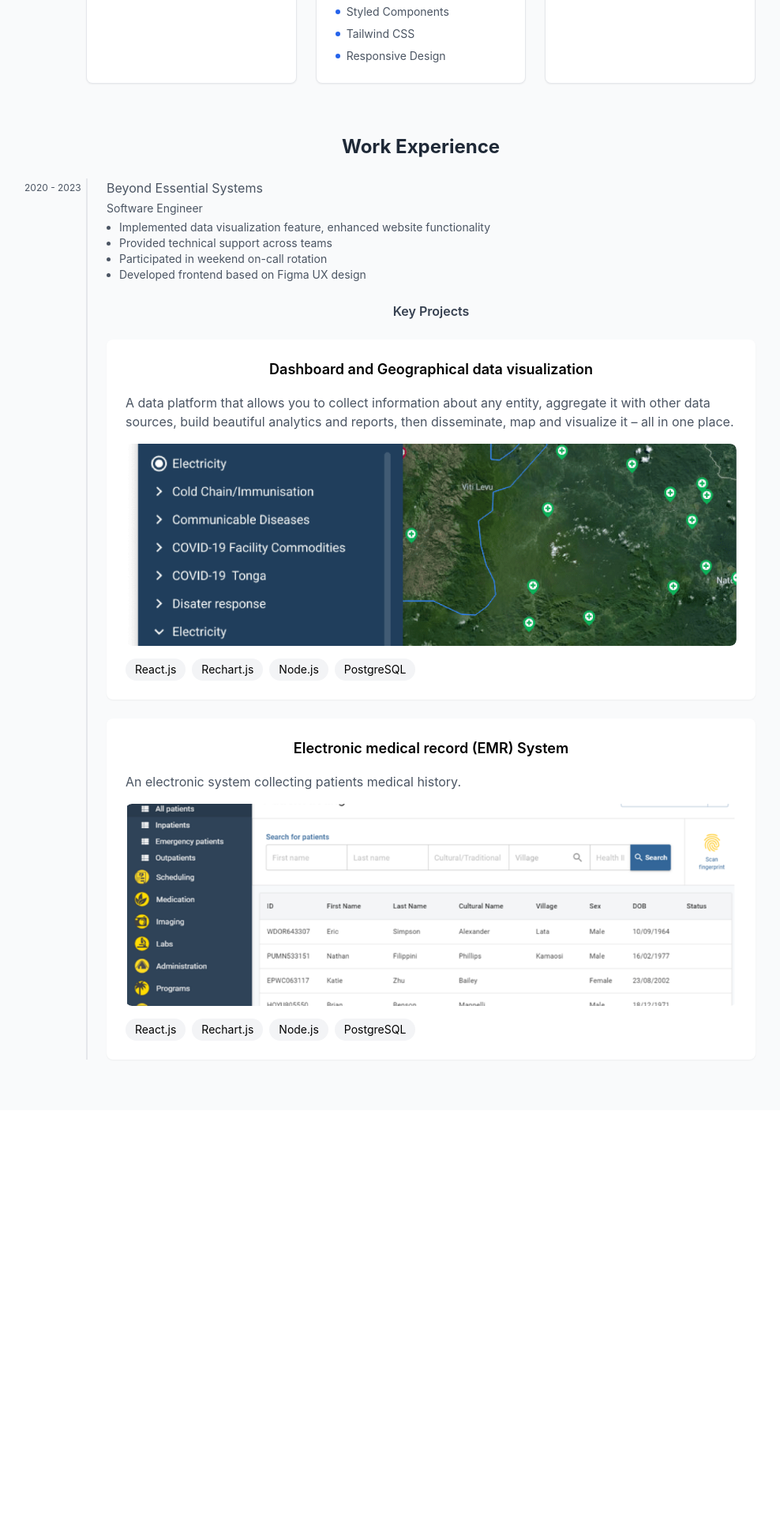
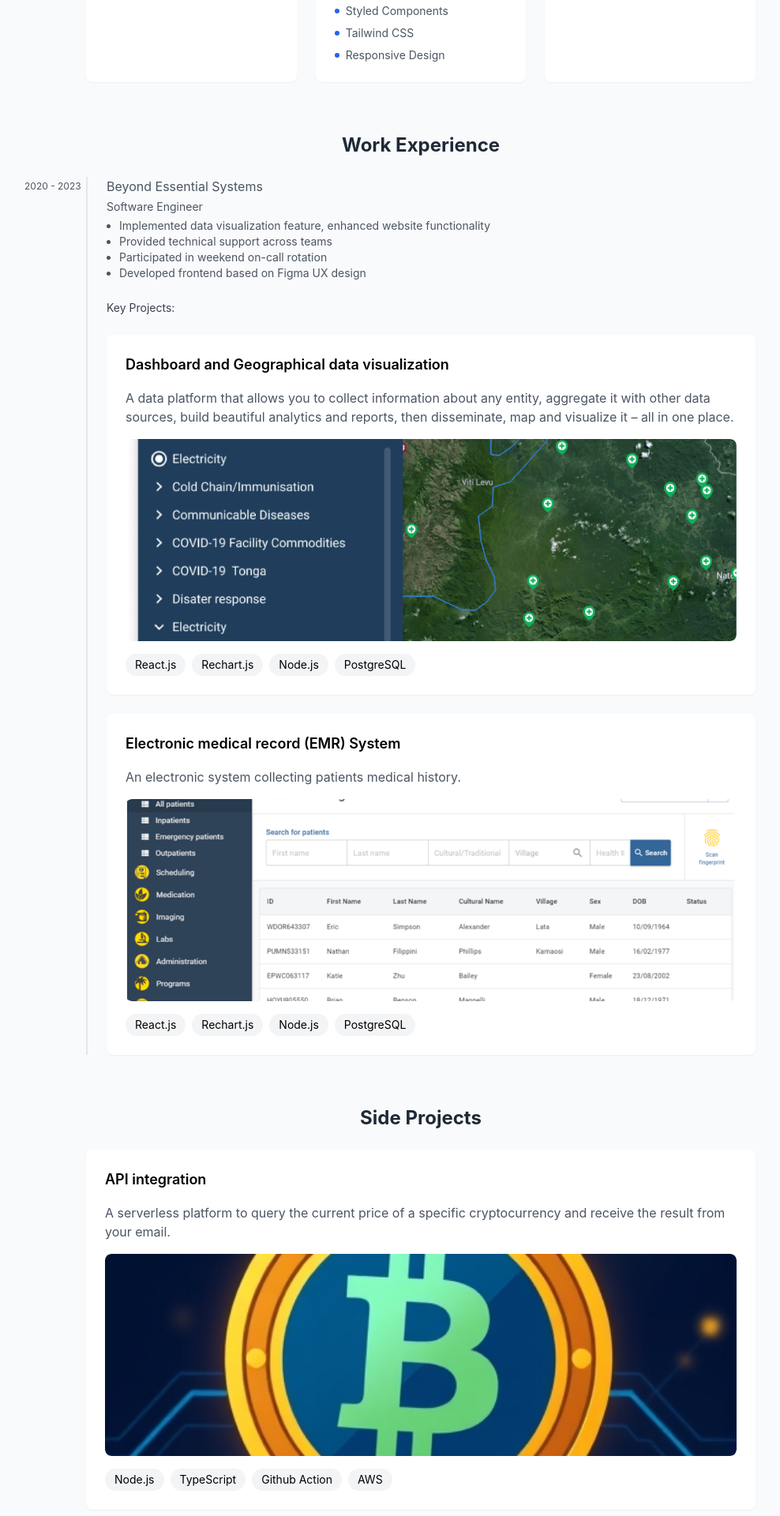
Before and after one commit to biaoli0/biaoli0.github.io, a React (Create React App) app: page / in a window 1280 px wide. Shown: the part 792-2712 px from the top of the page at 79% size, without its empty margins (107-1095 px from the left). Before the commit the page ends 2198 px from the top, so only its background shows below. Built offline with nearby package versions, Linux system fonts and the light colour scheme.

Commit message:
Add side projects section

```diff
--- a/src/components/ProjectCard.tsx
+++ b/src/components/ProjectCard.tsx
@@ -1,39 +1,25 @@
 import React from 'react';
 import { Link } from 'react-router-dom';
+import { Project } from '../types/Project';
 
-interface ProjectCardProps {
-  title: string;
-  route: string;
-  description: string;
-  image: string;
-  technologies: string[];
-}
-
-export const ProjectCard: React.FC<ProjectCardProps> = ({
+export const ProjectCard: React.FC<Project> = ({
   title,
   route,
   description,
   image,
+  link,
   technologies,
 }) => {
+  const linkTo = link || `projects/${route}`;
   return (
-    <Link
-      to={`projects/${route}`}
-      target="_blank"
-      rel="noopener noreferrer"
-      className="block"
-    >
-      <div className="bg-white p-6 rounded-lg shadow-sm transition-all duration-300 hover:shadow-md hover:-translate-y-1">
+    <Link to={linkTo} target="_blank" rel="noopener noreferrer" className="block">
+      <div className="bg-white p-6 rounded-lg shadow-sm transition-all duration-300 hover:shadow-md hover:-translate-y-1 text-start">
         <div className="mb-4">
           <h6 className="text-lg font-semibold">{title}</h6>
         </div>
         <p className="text-gray-600 mb-4 text-start">{description}</p>
         <div className="mb-4 overflow-hidden rounded-lg">
-          <img
-            src={image}
-            alt={title}
-            className="w-full h-64 object-cover rounded-lg transition-transform duration-300 hover:scale-105"
-          />
+          <img src={image} alt={title} className="w-full h-64 object-cover rounded-lg" />
         </div>
         <div className="flex gap-2 flex-wrap">
           {technologies.map((tech) => (
--- a/src/components/Protfolio.tsx
+++ b/src/components/Protfolio.tsx
@@ -11,7 +11,7 @@ const Portfolio = () => {
       <main className="max-w-4xl mx-auto px-6 py-16">
         <TechnicalSkills />
         <WorkExperience />
-        {/* <SideProjects /> */}
+        <SideProjects />
       </main>
     </div>
   );
--- a/src/components/SideProjects.tsx
+++ b/src/components/SideProjects.tsx
@@ -1,43 +1,25 @@
 import React from 'react';
-import { ExternalLink } from 'lucide-react';
+import { ProjectCard } from './ProjectCard';
+import { Project } from '../types/Project';
 
 const SideProjects = () => {
-  const projects = [
+  const projects: Project[] = [
     {
-      title: 'Personal Portfolio',
-      description: 'A responsive portfolio website built with React and Tailwind CSS',
-      technologies: ['React', 'TypeScript', 'Tailwind CSS'],
-      link: 'https://github.com/biaoli0/portfolio',
-    },
-    {
-      title: 'Weather Dashboard',
-      description: 'A weather dashboard that shows current weather and 5-day forecast',
-      technologies: ['React', 'OpenWeather API', 'Tailwind CSS'],
-      link: 'https://github.com/biaoli0/weather-dashboard',
+      title: 'API integration',
+      link: 'https://github.com/biaoli0/CryptoPriceSystem',
+      description:
+        'A serverless platform to query the current price of a specific cryptocurrency and receive the result from your email.',
+      image: 'images/side-projects/crypto.jpeg',
+      technologies: ['Node.js', 'TypeScript', 'Github Action', 'AWS'],
     },
   ];
 
   return (
     <section className="mt-16">
       <h3 className="text-2xl font-bold mb-6 text-gray-800">Side Projects</h3>
-      <div className="grid grid-cols-1 md:grid-cols-2 gap-6">
-        {projects.map((project, index) => (
-          <div key={index} className="bg-white p-6 rounded-lg shadow-sm border border-gray-200">
-            <div className="flex justify-between items-start mb-4">
-              <h6 className="text-lg font-semibold">{project.title}</h6>
-              <a href={project.link} target="_blank" rel="noopener noreferrer">
-                <ExternalLink className="h-5 w-5 text-gray-400 hover:text-blue-600 cursor-pointer" />
-              </a>
-            </div>
-            <p className="text-gray-600 mb-4 text-start">{project.description}</p>
-            <div className="flex gap-2 flex-wrap">
-              {project.technologies.map((tech, techIndex) => (
-                <span key={techIndex} className="px-3 py-1 bg-gray-100 text-sm rounded-full">
-                  {tech}
-                </span>
-              ))}
-            </div>
-          </div>
+      <div className="grid grid-cols-1 md:grid-cols-1 gap-6">
+        {projects.map((project) => (
+          <ProjectCard key={project.route} {...project} />
         ))}
       </div>
     </section>
--- a/src/components/TechnicalSkills.tsx
+++ b/src/components/TechnicalSkills.tsx
@@ -20,7 +20,7 @@ const TechnicalSkills = () => {
       <h3 className="text-2xl font-bold mb-6 text-gray-800">Technical Skills</h3>
       <div className="grid grid-cols-1 md:grid-cols-3 gap-6">
         {/* Backend Skills */}
-        <div className="p-6 bg-white rounded-lg shadow-sm border border-gray-200">
+        <div className="p-6 bg-white rounded-lg shadow-sm">
           <div className="flex items-center mb-4">
             <h4 className="font-semibold">Backend Development</h4>
           </div>
@@ -35,7 +35,7 @@ const TechnicalSkills = () => {
         </div>
 
         {/* Frontend Skills */}
-        <div className="p-6 bg-white rounded-lg shadow-sm border border-gray-200">
+        <div className="p-6 bg-white rounded-lg shadow-sm">
           <div className="flex items-center mb-4">
             <h4 className="font-semibold">Frontend Development</h4>
           </div>
@@ -50,7 +50,7 @@ const TechnicalSkills = () => {
         </div>
 
         {/* Database & Cloud Skills */}
-        <div className="p-6 bg-white rounded-lg shadow-sm border border-gray-200">
+        <div className="p-6 bg-white rounded-lg shadow-sm">
           <div className="flex items-center mb-4">
             <h4 className="font-semibold">Database & Cloud</h4>
           </div>
--- a/src/components/WorkExperience.tsx
+++ b/src/components/WorkExperience.tsx
@@ -1,19 +1,15 @@
 import React from 'react';
 import { ProjectCard } from './ProjectCard';
+import { Project } from '../types/Project';
 
-interface Project {
-  title: string;
-  route: string;
-  description: string;
-  image: string;
-  technologies: string[];
-}
+
 
 const projects: Project[] = [
   {
     title: 'Dashboard and Geographical data visualization',
     route: 'tupaia',
-    description: 'A data platform that allows you to collect information about any entity, aggregate it with other data sources, build beautiful analytics and reports, then disseminate, map and visualize it – all in one place.',
+    description:
+      'A data platform that allows you to collect information about any entity, aggregate it with other data sources, build beautiful analytics and reports, then disseminate, map and visualize it – all in one place.',
     image: 'images/tupaia.png',
     technologies: ['React.js', 'Rechart.js', 'Node.js', 'PostgreSQL'],
   },
@@ -48,7 +44,7 @@ const WorkExperience = () => {
             </div>
             {/* Key Projects Section */}
             <div className="space-y-6">
-              <h5 className="font-semibold text-gray-700 mb-4">Key Projects</h5>
+              <p className="text-sm text-gray-700 mb-4 text-start">Key Projects:</p>
 
               {projects.map((project) => (
                 <ProjectCard key={project.route} {...project} />
--- /dev/null
+++ b/src/types/Project.tsx
@@ -0,0 +1,8 @@
+export interface Project {
+  title: string;
+  route?: string;
+  link?: string;
+  description: string;
+  image: string;
+  technologies: string[];
+}
```
Also changed, not shown: public/images/side-projects/crypto.jpeg (added).
